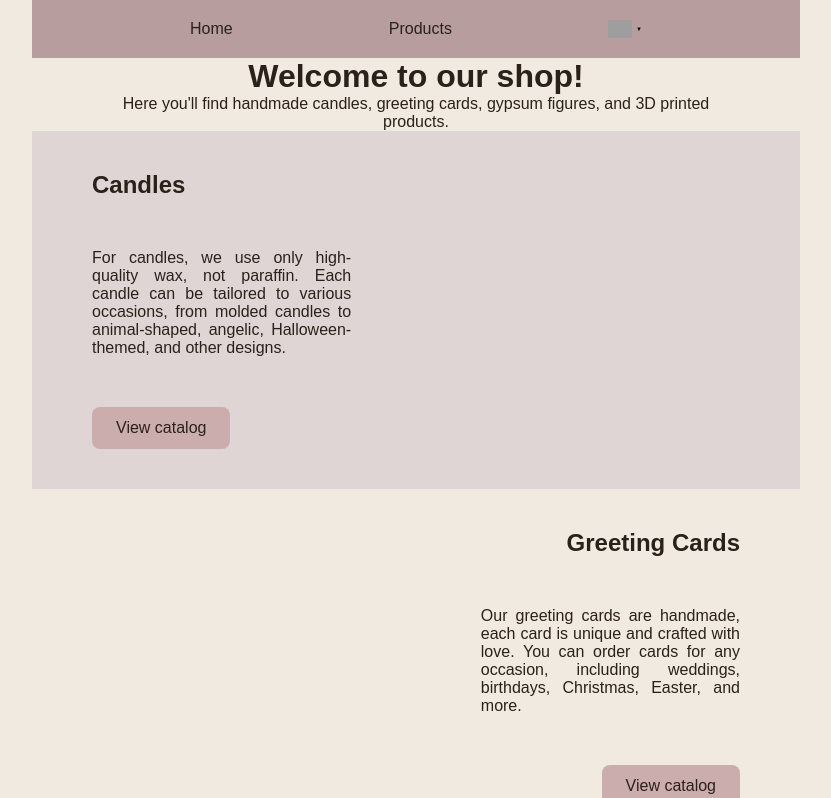
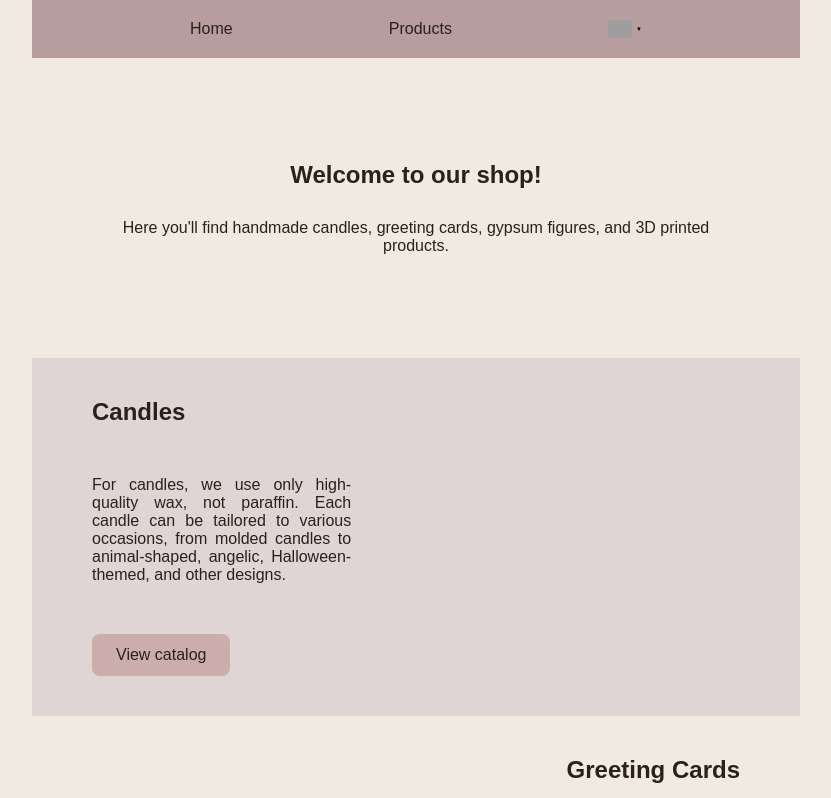
Before and after one commit to acvetochka/handmade-shop, a Next.js app: page /en in a window 1280 px wide. Shown: the top 798 px of the page, without its empty margins (224-1055 px from the left). Built offline with nearby package versions, Linux system fonts and the light colour scheme; grey boxes are pictures that could not be loaded.

Commit message:
change hero section

```diff
--- /dev/null
+++ b/src/sections/HeroSection/HeroSection.styles.tsx
@@ -0,0 +1,13 @@
+import { css } from "@emotion/react";
+
+export const heroSection = css`
+  min-height: 300px;
+  display: flex;
+  flex-direction: column;
+  gap: 30px;
+  justify-content: center;
+`;
+
+export const title = css`
+  margin-bottom: 30px;
+`;
--- a/src/sections/HeroSection/HeroSection.tsx
+++ b/src/sections/HeroSection/HeroSection.tsx
@@ -1,17 +1,18 @@
 "use client";
 
 import { Container } from "@/components";
-// import { LanguageSwitcher } from "@/components";
 import { useTranslation } from "@/i18n/I18nProvider";
+import { heroSection, title } from "./HeroSection.styles";
 
 export const HeroSection = (): JSX.Element => {
   const { t } = useTranslation();
 
   return (
-    <Container>
-      {/* <LanguageSwitcher /> */}
-      <h1>{t("home.title")}</h1>
-      <p>{t("home.description")}</p>
-    </Container>
+    <section css={heroSection}>
+      <Container>
+        <h1 css={title}>{t("home.title")}</h1>
+        <p>{t("home.description")}</p>
+      </Container>
+    </section>
   );
 };
```
